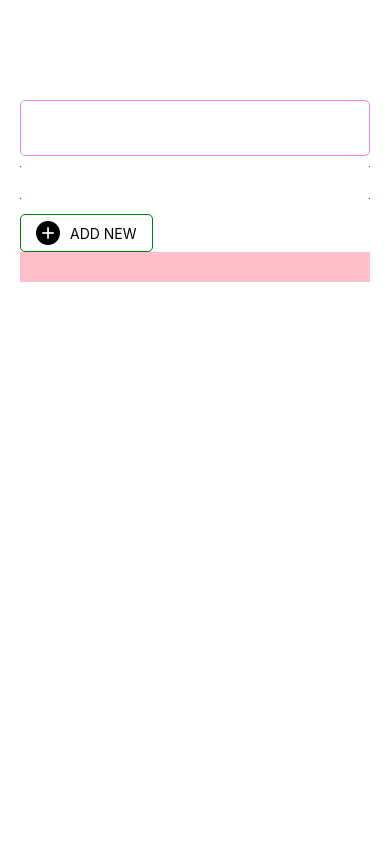
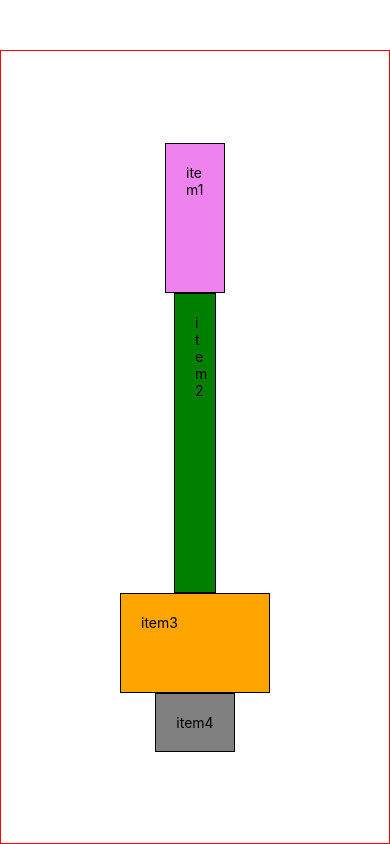
Before and after one commit to Thunggg/test-reactnative, a React Native app: screen / in a window 390 px wide. Built offline with nearby package versions, Linux system fonts and the light colour scheme.

Commit message:
hoc flex box

```diff
--- a/App.tsx
+++ b/App.tsx
@@ -3,6 +3,7 @@ import { useState } from 'react';
 import { Button, FlatList, Keyboard, ScrollView, StyleSheet, Text, TextInput, TouchableWithoutFeedback, View } from 'react-native';
 import InputTodo from './components/todo/input.todo';
 import ListTodo from './components/todo/list.todo';
+import FlexBox from './components/todo/flexBox';
 
 export default function App() {
   function randomInteger(min: number, max: number) {
@@ -25,19 +26,20 @@ export default function App() {
   }
 
   return (
-    <TouchableWithoutFeedback onPress={() => Keyboard.dismiss()}>
-      <View style={styles.container}>
+    // <TouchableWithoutFeedback onPress={() => Keyboard.dismiss()}>
+    //   <View style={styles.container}>
 
-        <InputTodo
-          addTodo={addTodo}
-        />
+    //     <InputTodo
+    //       addTodo={addTodo}
+    //     />
 
-        <ListTodo
-          todoList={todoList}
-          deleteTodo={deleteTodo}
-        />
-      </View>
-    </TouchableWithoutFeedback>
+    //     <ListTodo
+    //       todoList={todoList}
+    //       deleteTodo={deleteTodo}
+    //     />
+    //   </View>
+    // </TouchableWithoutFeedback>
+    <FlexBox></FlexBox>
   );
 }
 
--- a/components/button/mine.button.tsx
+++ b/components/button/mine.button.tsx
@@ -1,41 +1,45 @@
-import { Text, View, StyleSheet, Pressable } from "react-native";
-import AntDesign from '@expo/vector-icons/AntDesign';
+import { Pressable, StyleSheet, Text, View } from "react-native";
+import { AntDesign } from '@expo/vector-icons';
 
 const styles = StyleSheet.create({
-    text: {
-        textTransform: "uppercase"
-    },
     btnContainer: {
         borderWidth: 1,
         borderColor: "green",
-        borderRadius: 5,
+        borderRadius: 10,
         paddingHorizontal: 15,
-        paddingVertical: 5,
+        paddingVertical: 10,
         flexDirection: "row",
         gap: 10,
         alignItems: "center",
-        alignSelf: "flex-start"
+        alignSelf: "flex-start",
+        backgroundColor: "#ccc"
+    },
+    text: {
+        textTransform: "uppercase",
+
     }
 })
 interface IProps {
     title: string;
-    onPress: any;
+    onPress: () => void;
+
 }
 const MineButton = (props: IProps) => {
     const { title, onPress } = props;
     return (
-        <>
         <Pressable
-                style={({ pressed }) => ({ opacity: pressed === true ? 0.5 : 1 })}
+            style={({ pressed }) => ({ opacity: pressed === true ? 0.5 : 1, alignSelf: "flex-start" })}
             onPress={onPress}
         >
             <View style={styles.btnContainer}>
-                    <AntDesign name="pluscircle" size={24} color="black" />
+                <AntDesign
+                    name="pluscircle"
+                    size={30} color="black"
+                />
                 <Text style={styles.text}>{title}</Text>
             </View>
         </Pressable>
-
-        </>
     )
 }
+
 export default MineButton;
--- /dev/null
+++ b/components/todo/flexBox.tsx
@@ -0,0 +1,69 @@
+import { StyleSheet, Text, View } from "react-native";
+
+const styles = StyleSheet.create({
+    // default display flex
+    container: {
+        flex: 1,
+        marginTop: 50,
+        borderWidth: 1,
+        borderColor: "red",
+        // flexDirection: "row",
+        justifyContent: "center",
+        alignItems: "center"
+    },
+
+    item1: {
+        padding: 20,
+        borderWidth: 1,
+        backgroundColor: "violet",
+        height: 150,
+        width: 60
+    },
+    item2: {
+        padding: 20,
+        borderWidth: 1,
+        backgroundColor: "green",
+        height: 300,
+        width: 30
+
+
+    },
+    item3: {
+        padding: 20,
+        borderWidth: 1,
+        backgroundColor: "orange",
+        height: 100,
+        width: 150
+
+
+    },
+    item4: {
+        padding: 20,
+        borderWidth: 1,
+        backgroundColor: "grey"
+    }
+
+})
+
+const FlexBox = () => {
+    return (
+        <>
+            <View style={styles.container}>
+                <View style={styles.item1}>
+                    <Text>item1</Text>
+                </View>
+                <View style={styles.item2}>
+                    <Text>item2</Text>
+                </View>
+                <View style={styles.item3}>
+                    <Text>item3</Text>
+                </View>
+                <View style={styles.item4}>
+                    <Text>item4</Text>
+                </View>
+            </View>
+        </>
+    )
+}
+
+export default FlexBox;
--- a/components/todo/input.todo.tsx
+++ b/components/todo/input.todo.tsx
@@ -7,8 +7,8 @@ const styles = StyleSheet.create({
         borderColor: "violet",
         borderWidth: 1,
         padding: 10,
-        marginBottom: 10,
-        borderRadius: 5
+        borderRadius: 5,
+        marginBottom: 20
     }
 })
 
@@ -21,47 +21,42 @@ const InputTodo = (props: IProps) => {
     const [name, setName] = useState<string>("");
 
     const handleAddNewTodo = () => {
+        //validate
         if (!name) {
-            Alert.alert('Alert Title', 'My Alert Msg', [
-                {
-                    text: 'Cancel',
-                    onPress: () => console.log('Cancel Pressed'),
-                    style: 'cancel',
-                },
-                { text: 'OK', onPress: () => console.log('OK Pressed') },
-            ]);
+            Alert.alert(
+                "Thông tin không hợp lệ",
+                "Tiêu đề không được để trống",
+                [
+                    // {
+                    //     text: 'Cancel',
+                    //     onPress: () => console.log('Cancel Pressed'),
+                    //     style: 'cancel',
+                    // },
+                    { text: 'OK Con dê', onPress: () => console.log('OK Pressed') },
+                ]
+            )
             return;
         }
         addTodo(name);
         setName("");
     }
+
     return (
         <>
-            <View style={{ marginBottom: 5 }}>
+            <View style={{ marginBottom: 20 }} >
                 <TextInput
-                    onChangeText={v => setName(v)}
-                    autoCapitalize='words'
-                    keyboardType='ascii-capable'
+                    onChangeText={value => setName(value)}
+                    value={name}
+                    autoCapitalize='none'
                     autoCorrect={false}
-                    multiline
                     style={styles.todoInput}
                 />
 
-                <View style={{
-                    backgroundColor: "blue",
-                    marginBottom: 10
-                }}>
-                    <Button
-                        title='Add new'
-                        onPress={() => handleAddNewTodo()}
-                        color={"white"}
-                    />
-                </View>
+                <MineButton
+                    title="add new"
+                    onPress={handleAddNewTodo}
+                />
             </View>
-            <MineButton
-                title="Add new"
-                onPress={() => handleAddNewTodo()}
-            />
 
         </>
     )
--- a/components/todo/list.todo.tsx
+++ b/components/todo/list.todo.tsx
@@ -1,45 +1,46 @@
-import { FlatList, StyleSheet, Text, TouchableOpacity, View } from "react-native";
+import { FlatList, StyleSheet, Text, TouchableOpacity } from "react-native";
 
 const styles = StyleSheet.create({
     todo: {
         fontSize: 30,
         backgroundColor: "pink",
-        marginBottom: 10,
-        padding: 15,
-    }
+        marginBottom: 20,
+        padding: 15
+    },
 })
 
 interface IProps {
-    todoList: ITodo[]
-    deleteTodo: (v: number) => void
+    todoList: ITodo[];
+    deleteTodo: (v: number) => void;
 }
 
 const ListTodo = (props: IProps) => {
     const { todoList, deleteTodo } = props;
     return (
         <>
-            <View
-                style={styles.todo}
-            >
             <FlatList
+                style={{
+                    marginTop: 20,
+                    borderColor: "red", borderWidth: 1
+                }}
                 data={todoList}
                 keyExtractor={item => item.id + ""}
+                //object destructuring data.item
                 renderItem={({ item }) => {
                     return (
-                            <>
                         <TouchableOpacity
                             onPress={() => deleteTodo(item.id)}
                         >
                             <Text
                                 style={styles.todo}
-                                    >{item.title}</Text>
+
+                            >
+                                {item.title}
+                            </Text>
                         </TouchableOpacity>
-                            </>
                     )
                 }}
-                >
-                </FlatList>
-            </View>
+            />
         </>
     )
 }
```
Lines whose indentation alone changed are shown as unchanged.
